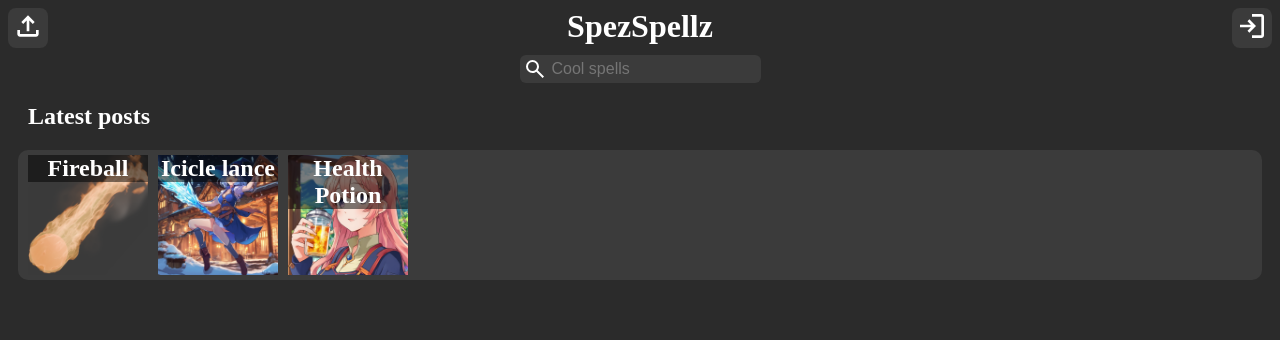
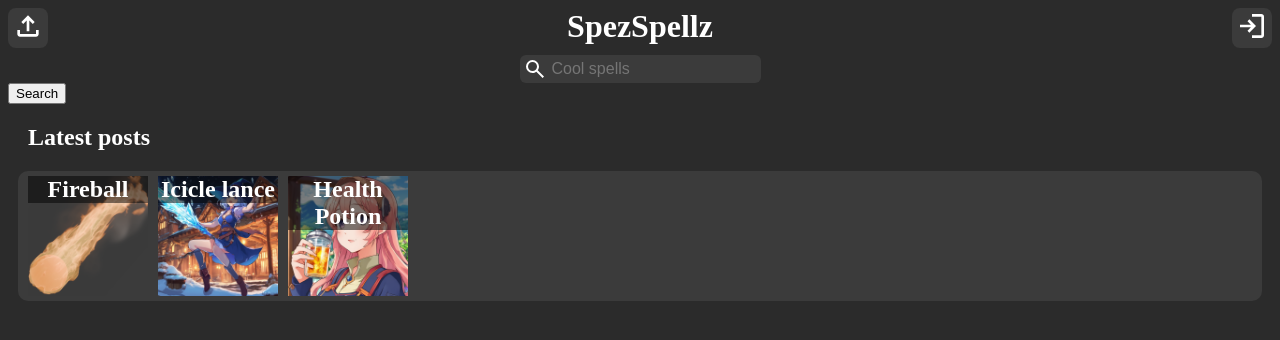
Before and after one commit to SpezSpellz/SpezSpellz, a Django app: page / in a window 1280 px wide. Shown: the top 340 px of the page. Run offline with Django 5.2, Linux system fonts and the light colour scheme; data comes from the database, SQL or seed files in the repository; some libraries are stand-ins or nearby versions.

Commit message:
Implement search bar for HomePage

```diff
--- a/spezspellz/urls.py
+++ b/spezspellz/urls.py
@@ -1,7 +1,8 @@
 """This file contains urls of SpezSpellz."""
 from django.urls import path
 from django.shortcuts import redirect
-from .views import HomePage, UploadPage, TagsPage, profile_view, spell_detail, thumbnail_view, RegisterView, attachment_view, UserSettingsPage
+from .views import (HomePage, UploadPage, TagsPage, profile_view, spell_detail
+, thumbnail_view, RegisterView, attachment_view, UserSettingsPage, search_spell)
 
 
 app_name = "spezspellz"
@@ -16,5 +17,6 @@ urlpatterns = [
     path("attachment/<int:attachment_id>/", attachment_view, name="attachments"),
     path("spell/<int:spell_id>/", spell_detail, name="spell"),
     path("spell/thumbnail/<int:spell_id>/", thumbnail_view, name="spell_thumbnail"),
-    path("profile/", profile_view, name="profile")
+    path("profile/", profile_view, name="profile"),
+    path('search/', search_spell, name='search_spell'),
 ]
--- a/spezspellz/views.py
+++ b/spezspellz/views.py
@@ -4,6 +4,7 @@ import json
 import os
 from django.utils import timezone
 from django.conf import settings
+from django.contrib import messages
 from django.contrib.auth import REDIRECT_FIELD_NAME
 from django.contrib.auth.views import redirect_to_login
 from django.http import HttpRequest, HttpResponse, HttpResponseBase, FileResponse
@@ -15,7 +16,8 @@ from django.contrib.auth.decorators import login_required
 from django.utils.dateparse import parse_datetime
 from django.views.generic import CreateView
 from django.db import transaction
-from .models import Spell, Tag, Category, get_or_none, HasTag, SpellNotification, Attachment, UserInfo, Bookmark, SpellHistoryEntry
+from .models import Spell, Tag, Category, get_or_none, HasTag, SpellNotification, Attachment, UserInfo, Bookmark, \
+    SpellHistoryEntry
 
 
 def safe_cast(t, val, default=None):
@@ -65,6 +67,18 @@ class HomePage(View):
         return render(
             request, "index.html", {"latest_spells": Spell.objects.all()}
         )
+
+
+def search_spell(request):
+    search_query = request.GET.get('search_query', '').strip()
+    latest_spells = Spell.objects.all()
+    if search_query:
+        try:
+            spell = Spell.objects.get(title__iexact=search_query)
+            return redirect(f'/spell/{spell.id}/')
+        except Spell.DoesNotExist:
+            pass
+    return render(request, 'index.html', {'latest_spells': latest_spells})
 
 
 class UploadPage(View):
@@ -131,7 +145,7 @@ class UploadPage(View):
 
     @staticmethod
     def validate_spellnotification_info(
-        message: Optional[str], period: Optional[str], datetime: Optional[str]
+            message: Optional[str], period: Optional[str], datetime: Optional[str]
     ) -> Optional[dict[str, Any]]:
         """Attempt to parse, validate, and convert the provided arguments to values fit for SpellNotification constructor."""
         if message is None or datetime is None or period is None \
@@ -153,8 +167,8 @@ class UploadPage(View):
 
     @staticmethod
     def make_new_objects(
-        object_type: type[MakeNewObjectsObjectType],
-        infos: Generator[Optional[dict[str, Any]], None, None], **kwargs
+            object_type: type[MakeNewObjectsObjectType],
+            infos: Generator[Optional[dict[str, Any]], None, None], **kwargs
     ) -> list[MakeNewObjectsObjectType]:
         """Construct new objects.
 
@@ -269,7 +283,7 @@ class UploadPage(View):
                 data = data.replace(
                     attach_names[i],
                     reverse(
-                        "spezspellz:attachments", args=(to_add.pk, )
+                        "spezspellz:attachments", args=(to_add.pk,)
                     )
                 )
             spell.data = data
@@ -285,10 +299,10 @@ class TagsPage(View, RPCView):
         return HttpResponse("Not Implemented", status=404)
 
     def rpc_search(
-        self,
-        _: HttpRequest,
-        query: Optional[str] = None,
-        max_len: int = 50
+            self,
+            _: HttpRequest,
+            query: Optional[str] = None,
+            max_len: int = 50
     ) -> HttpResponseBase:
         """Search for tags that contain the query."""
         if query is None:
@@ -367,13 +381,13 @@ class UserSettingsPage(View, RPCView):
         return HttpResponse("Bookmarked" if bookmark is None else "Unbookmarked")
 
     def rpc_update(
-        self,
-        request: HttpRequest,
-        timed_noti: bool = True,
-        re_coms_noti: bool = True,
-        sp_re_noti: bool = True,
-        sp_coms_noti: bool = True,
-        desc: str = ""
+            self,
+            request: HttpRequest,
+            timed_noti: bool = True,
+            re_coms_noti: bool = True,
+            sp_re_noti: bool = True,
+            sp_coms_noti: bool = True,
+            desc: str = ""
     ) -> HttpResponse:
         """Handle settings update."""
         if not request.user.is_authenticated:
@@ -410,7 +424,9 @@ def spell_detail(request: HttpRequest, spell_id: int) -> HttpResponseBase:
                 history.time = timezone.now()
                 history.save()
             if cast(Any, request.user).spellhistoryentry_set.all().count() > MAX_HISTORY_COUNT:
-                SpellHistoryEntry.objects.filter(pk__in=cast(Any, request.user).spellhistoryentry_set.all().order_by("-time")[MAX_HISTORY_COUNT:]).delete()
+                SpellHistoryEntry.objects.filter(
+                    pk__in=cast(Any, request.user).spellhistoryentry_set.all().order_by("-time")[
+                           MAX_HISTORY_COUNT:]).delete()
 
     return render(
         request, "spell.html", {
--- a/templates/index.html
+++ b/templates/index.html
@@ -5,7 +5,10 @@
 {% endblock %}
 {% block Body %}
 <h1 class="sp-title">SpezSpellz</h1>
-<input class="search-bar" placeholder="Cool spells" type="text"/>
+<form method="get" action="{% url 'spezspellz:search_spell' %}" class="search-form">
+    <input class="search-bar" name="search_query" placeholder="Cool spells" type="text"/>
+    <button type="submit" class="search-button">Search</button>
+</form>
 <h2 style="padding-left: 20px;">Latest posts</h2>
 <div class="strip-box">
     {% for spell in latest_spells %}
```
